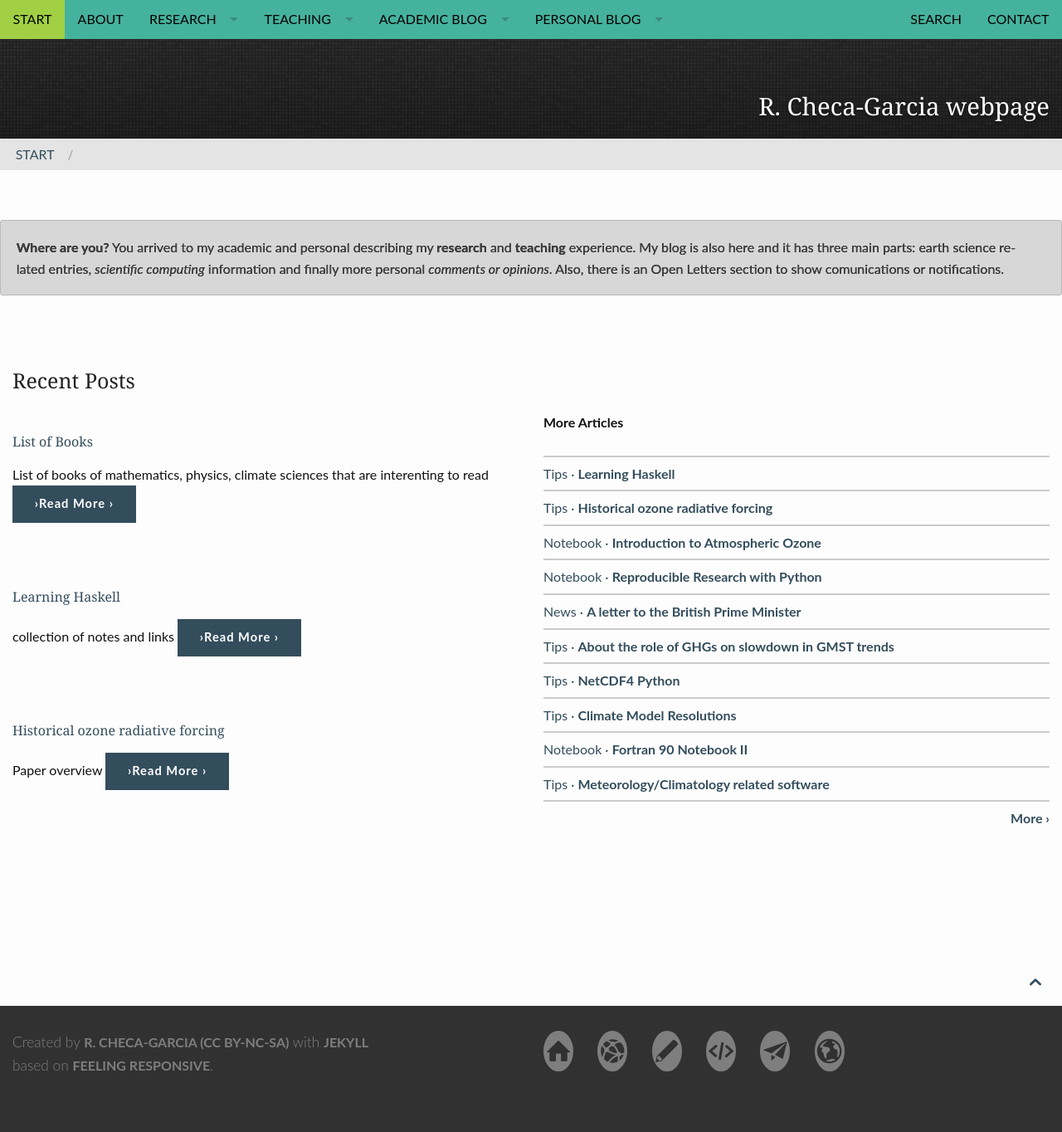
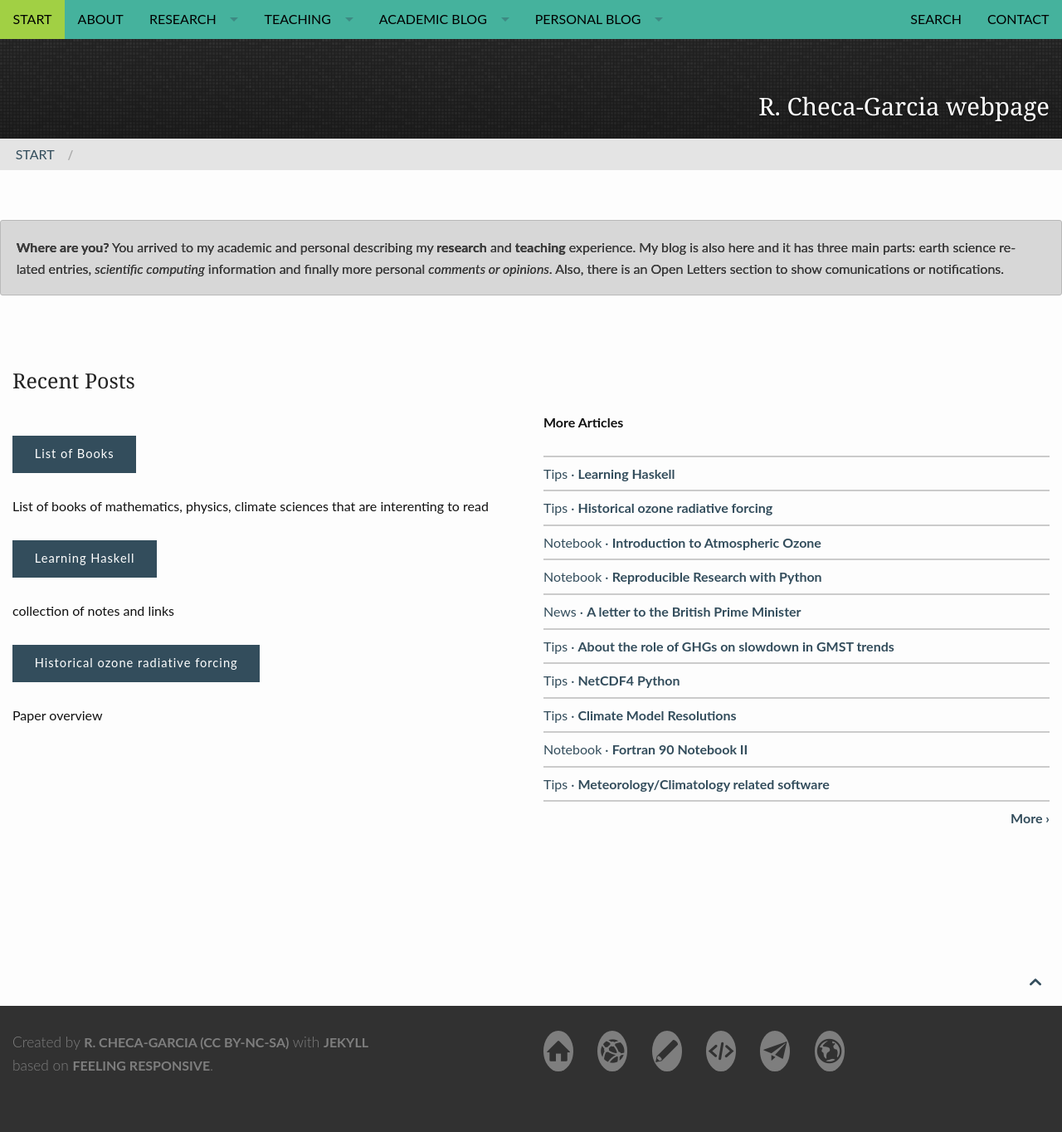
Before and after one commit to RCHG/rchg.github.io, a Jekyll site: the page built from pages/pages-root-folder/index.md, in a window 1280 px wide. Shown: the whole page at 83% size. Built offline with Jekyll 4.4.1, drawn with Linux system fonts in a browser that asks for light colours; nearby versions of some CDN libraries; comment, search, counter and statistics services are not loaded.

Commit message:
Update frontpage.html

```diff
--- a/_layouts/frontpage.html
+++ b/_layouts/frontpage.html
@@ -61,10 +61,10 @@
         <div class="medium-6 columns">
             {% for post in site.posts limit:3 %}
             <!-- {% if post.subheadline %}<p class="subheadline">{{ post.subheadline }}</p>{% endif %} -->
-            <h1><a href="{{ site.url }}{{ site.baseurl }}{{ post.url }}">{{ post.title }}</a></h1>
+            <h3><a class="button tiny info" href="{{ site.url }}{{ site.baseurl }}{{ post.url }}">{{ post.title }}</a></h3>
             <p>
                 {% if post.meta_description %}{{ post.meta_description | strip_html | escape }}{% else post.teaser %}{{ post.teaser | strip_html | escape }}{% endif %}
-                <a class="button tiny info" href="{{ site.url }}{{ site.baseurl }}{{ post.url }}" title="Read {{ post.title escape_once }}"><strong>{{ site.data.language.read_more }}</strong></a>
+                <!-- <a  href="{{ site.url }}{{ site.baseurl }}{{ post.url }}" title="Read {{ post.title escape_once }}"><strong>{{ site.data.language.read_more }}</strong></a> -->
             </p>
             {% endfor %}
         </div><!-- /.medium-5.columns -->
```
